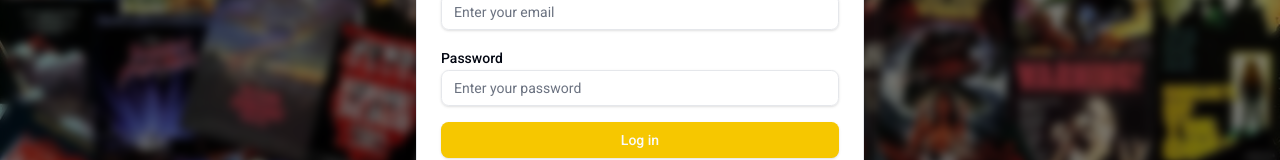
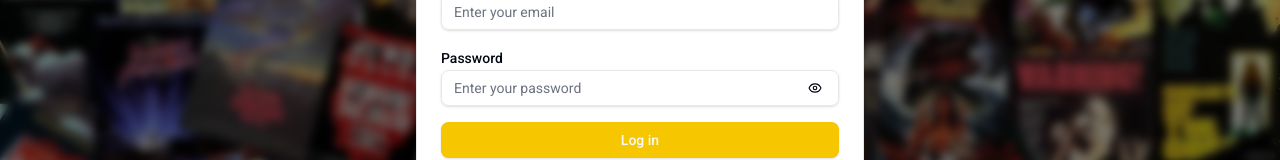
Before and after one commit to Kalpak43/movie-finder, a React (Vite) app: page /login in a window 1280 px wide. Shown: the part 312-472 px from the top of the page. Built offline with nearby package versions, Linux system fonts and the light colour scheme; no server answers.

Commit message:
added custom scrollbar

```diff
--- a/src/App.css
+++ b/src/App.css
@@ -10,12 +10,14 @@ header {
   --header: #fff;
   --search: #eaeaea;
   --highlight: #dbb926;
+  --scroll-color: rgba(22, 22, 22, 0.312);
 }
 
 .dark {
   --header: #000;
   --search: #1a1a1a;
   --highlight: #d8c882;
+  --scroll-color: rgba(255, 255, 255, 0.312);
 }
 
 .bg-1 {
@@ -28,3 +30,26 @@ header {
   background-color: #00000080;
   backdrop-filter: blur(5px);
 }
+
+/* .search-panel {
+  background: rgba(0, 0, 0, 0.9);
+  backdrop-filter: blur(8px);
+  border: 1px solid rgba(255, 255, 255, 0.1);
+  box-shadow: 0 8px 32px rgba(0, 0, 0, 0.4);
+  width: 100%;
+  max-height: 400px;
+  z-index: 50;
+} */
+
+::-webkit-scrollbar {
+  width: 6px;
+}
+
+::-webkit-scrollbar-thumb {
+  background-color: var(--scroll-color);
+  border-radius: 3px;
+}
+
+::-webkit-scrollbar-track {
+  background-color: #8989893b;
+}
--- a/src/components/Header.tsx
+++ b/src/components/Header.tsx
@@ -78,26 +78,29 @@ function Header() {
         <div className="max-md:hidden relative">
           <Searchbar setIsFocused={setIsFocused} />
           {isFocused && (
-            <Card className="absolute top-full my-2 inset-x-0 rounded-md overflow-hidden">
+            <Card className="search-panel absolute top-full my-2 inset-x-0 rounded-md overflow-hidden">
               <ScrollArea className=" h-[300px] overflow-y-auto space-y-2 py-4">
                 {movies.length > 0 ? (
                   movies.map((movie) => (
                     <Link
-                      to={"/movie/" + movie.imdbID}
-                      className={`flex items-center gap-2 w-full ${
+                      key={movie.imdbID}
+                      to={`/movie/${movie.imdbID}`}
+                      className={`flex items-center gap-4 p-2 rounded-md transition-colors ${
                         theme === "dark"
                           ? "hover:bg-gray-800"
                           : "hover:bg-gray-200"
                       }`}
                     >
                       <img
-                        src={movie.Poster}
+                        src={movie.Poster || "/placeholder.svg"}
                         alt={movie.Title}
-                        className="h-16 aspect-square object-cover"
+                        className="h-16 w-16 object-cover rounded"
                       />
                       <div>
-                        <h4>{movie.Title}</h4>
-                        <p>{movie.Year}</p>
+                        <h4 className="font-semibold">{movie.Title}</h4>
+                        <p className="text-sm text-muted-foreground">
+                          {movie.Year}
+                        </p>
                       </div>
                     </Link>
                   ))
--- a/src/components/MovieCard.tsx
+++ b/src/components/MovieCard.tsx
@@ -29,12 +29,12 @@ function MovieCard({
       <CardContent className="p-2 space-y-2 flex-1">
         <div className="flex flex-col justify-between h-full gap-2">
           <div className="flex-1">
-            <CardTitle className="text-md font-semibold">
+            <CardTitle className="text-md font-semibold line-clamp-1">
               {movie.Title}
             </CardTitle>
-            {/* <p className="text-sm text-gray-500">
+            <p className="text-xs text-gray-500">
               {movie.Year} • {movie.Type}
-            </p> */}
+            </p>
           </div>
           <TooltipProvider>
             <Tooltip>
--- a/src/components/auth/LoginCard.tsx
+++ b/src/components/auth/LoginCard.tsx
@@ -12,6 +12,7 @@ import {
 } from "@/features/auth/authThunk";
 import { FaFacebookF, FaGoogle } from "react-icons/fa6";
 import { useToast } from "@/hooks/use-toast";
+import PasswordInput from "../PasswordInput";
 
 interface FormData {
   email: string;
@@ -114,12 +115,10 @@ function LoginCard() {
             <label htmlFor="password" className="text-sm font-medium">
               Password
             </label>
-            <Input
-              id="password"
+            <PasswordInput
               name="password"
-              type="password"
               value={formData.password}
-              onChange={handleChange}
+              handleChange={handleChange}
               placeholder="Enter your password"
             />
             {errors.password && (
```
